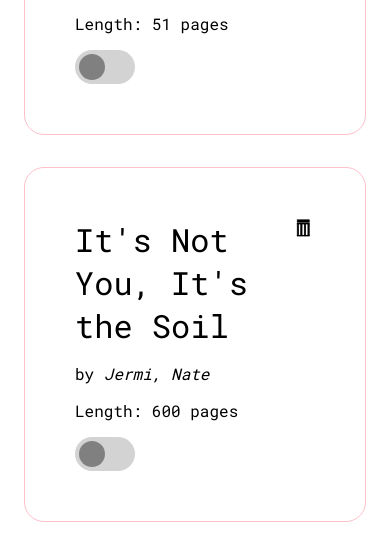
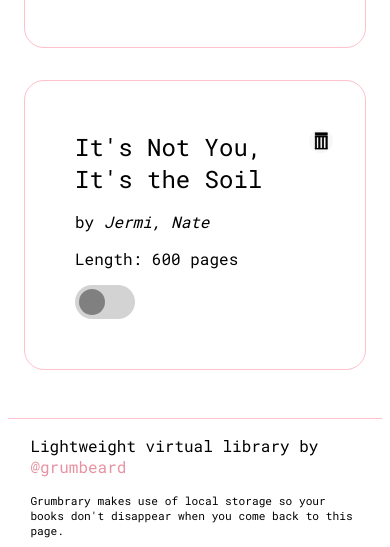
Before and after one commit to grumbeard/grumbrary, a plain HTML site: page index.html in a window 390 px wide. Shown: the part 833-1380 px from the top of the page. Drawn offline with Linux system fonts and the light colour scheme.

Commit message:
Fix overlap of title text with remove btn

```diff
--- a/index.html
+++ b/index.html
@@ -3,7 +3,7 @@
   <head>
     <meta charset="UTF-8">
     <meta name="viewport" content="width=device-width, initial-scale=1.0">
-  <title>Library</title>
+    <title>Grumbrary</title>
     <link rel="stylesheet" type="text/css" href="styles/main.css">
   </head>
   <body>
--- a/styles/main.css
+++ b/styles/main.css
@@ -111,23 +111,26 @@ h1 {
 .title {
   font-size: 2em;
   margin: 0px auto;
+  padding-right: 1em;
 }
 
 .remove-btn {
   position: absolute;
   top: 3em;
-  right: 50px;
+  right: 2em;
   width: 1.5em;
   height: 1.5em;
   background-image: url('../images/delete.svg');
+  background-color: rgba(245,245,245, 0.8);
   background-size: contain;
   background-repeat: no-repeat;
+  border-radius: 50%;
   cursor: pointer;
 }
 
 .remove-btn:hover {
   transform: scale(1.5);
-  filter: invert(0.8) sepia(0.5) saturate(5) hue-rotate(300deg);
+  background-image: url('../images/delete-hover.svg');
 }
 
 .slider-body {
@@ -241,3 +244,11 @@ footer p a:hover {
   margin: 1em;
   text-align: center;
 }
+
+
+/* ADJUSTMENTS FOR NARROWER SCREENS */
+@media (max-width: 800px) {
+  .title {
+    font-size: 1.5em;
+  }
+}
```
Also changed, not shown: images/delete-hover.svg (added). Lines whose indentation alone changed are shown as unchanged.
